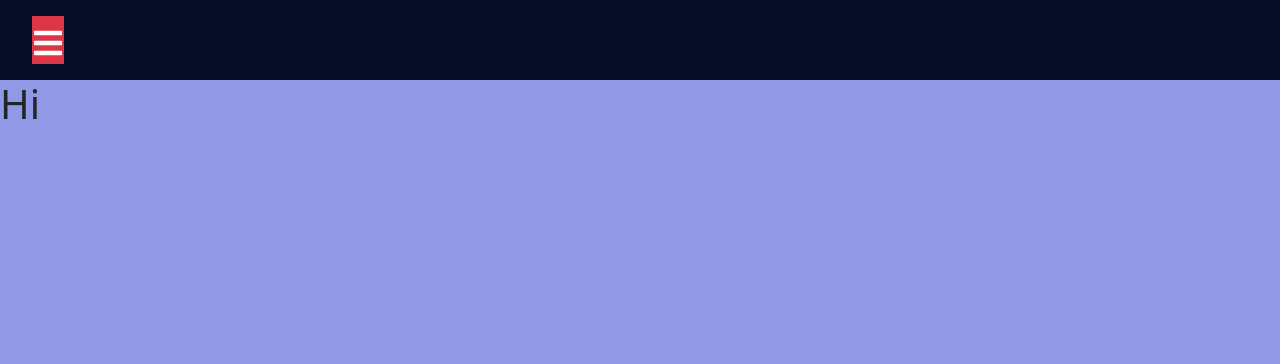
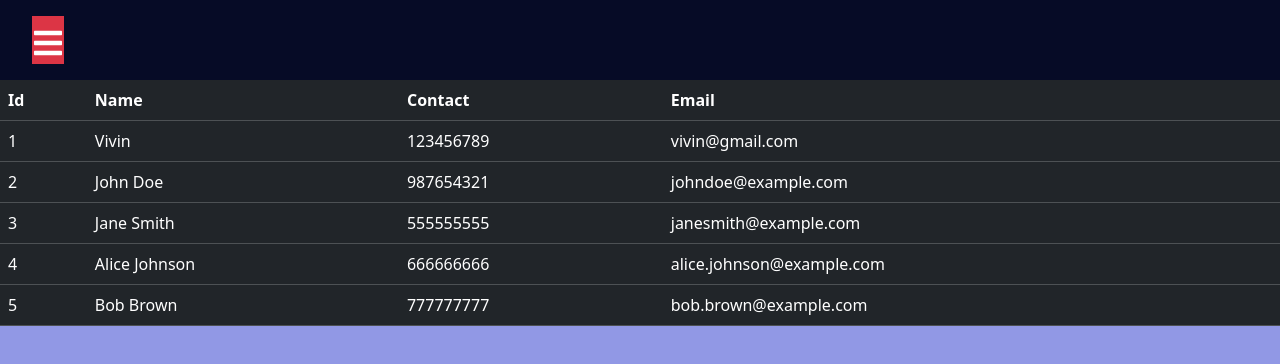
Before and after one commit to vivincrichard/my-application-01, a React (Vite) app: page /profileDetails in a window 1280 px wide. Shown: the top 364 px of the page. Built offline with nearby package versions, Linux system fonts and the light colour scheme; data requests are answered from the project's data file.

Commit message:
added the FetchAllUser

```diff
--- a/src/Components/PDetails/ProfileDetails.tsx
+++ b/src/Components/PDetails/ProfileDetails.tsx
@@ -162,16 +162,45 @@ interface Errors {
 function ProfileDetails () {
 
 
-  const { data, isLoading, isError } = listAllUser();
+  const {data: userList, isLoading, isError} = listAllUser();
 
-  console.log('data',data);
+  console.log('list',userList);
 
 
   return (
     <>
-    <h1>Hi</h1>
+      {isLoading ? (
+        <h3>Loading</h3>
+      ) : isError ? (
+        <h3>Error in Data</h3>
+      ) : (
+        <>
+          {userList && userList?.length && (
+            <table className="table table-hover table-dark">
+              <thead>
+                <tr>
+                  <th>Id</th>
+                  <th>Name</th>
+                  <th>Contact</th>
+                  <th>Email</th>
+                </tr>
+              </thead>
+              <tbody>
+                {userList?.map((user) => (
+                  <tr key={user?.id}>
+                    <td>{user?.id}</td>
+                    <td>{user?.name}</td>
+                    <td>{user?.contact}</td>
+                    <td>{user?.email}</td>
+                  </tr>
+                ))}
+              </tbody>
+            </table>
+          )}
+        </>
+      )}
     </>
-  )
+  );
 
 }
 export default ProfileDetails;
--- a/src/Components/PDetails/Query/PDetailQuery.ts
+++ b/src/Components/PDetails/Query/PDetailQuery.ts
@@ -5,11 +5,14 @@ import { toast } from "react-toastify";
 import { useEffect } from "react";
 
 
-export const listAllUser = async() => {
+export const listAllUser = () => {
   const {data,isLoading,isError} =   useQuery({
     queryKey: [QueryKeys.LIST_USER],
     queryFn: () => User.fetchAllUser()
   })
+
+  console.log('query',data);
+
 
   return {data,isLoading,isError}
 }
--- a/src/Components/PDetails/service/PDetailService.ts
+++ b/src/Components/PDetails/service/PDetailService.ts
@@ -47,19 +47,3 @@ export class User {
     return response.data;
   };
 }
-export const UserById = (id: number | null) => {
-  const { data, isLoading, refetch } = useQuery({
-    queryKey: [QueryKeys.GET_USER, `ID-${id}`], // Key to identify this query in the cache
-    queryFn: () => User.fetchUserById(id), // Fetching the user by ID via the User service
-    enabled: false, // Initially disabling the query, it will only run when refetched
-  });
-
-  useEffect(() => {
-    if (id) {
-      // Only refetch when the ID is not null
-      refetch(); // Manually trigger the query to fetch the user data
-    }
-  }, [id]); // Effect depends on the `id`, so it will rerun when `id` changes
-
-  return { data, isLoading }; // Return the query result (data and loading state)
-};
```
